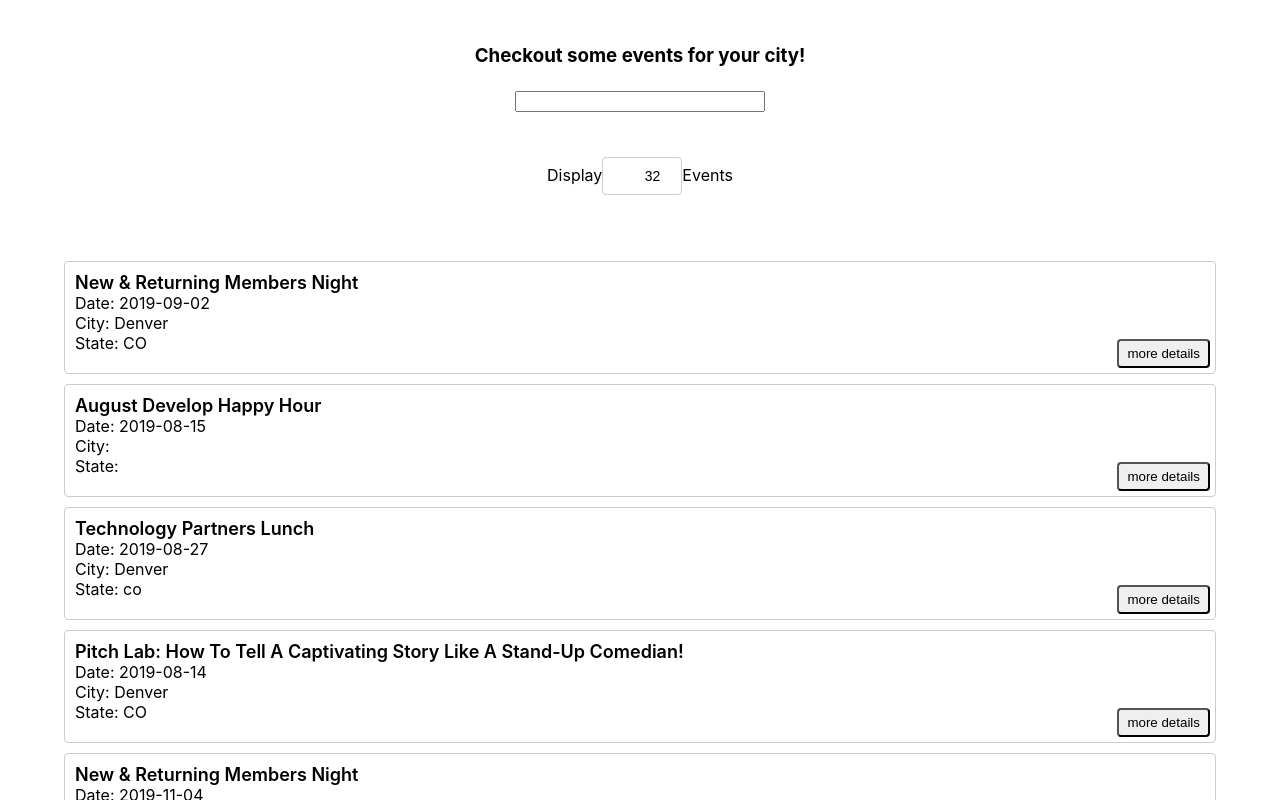
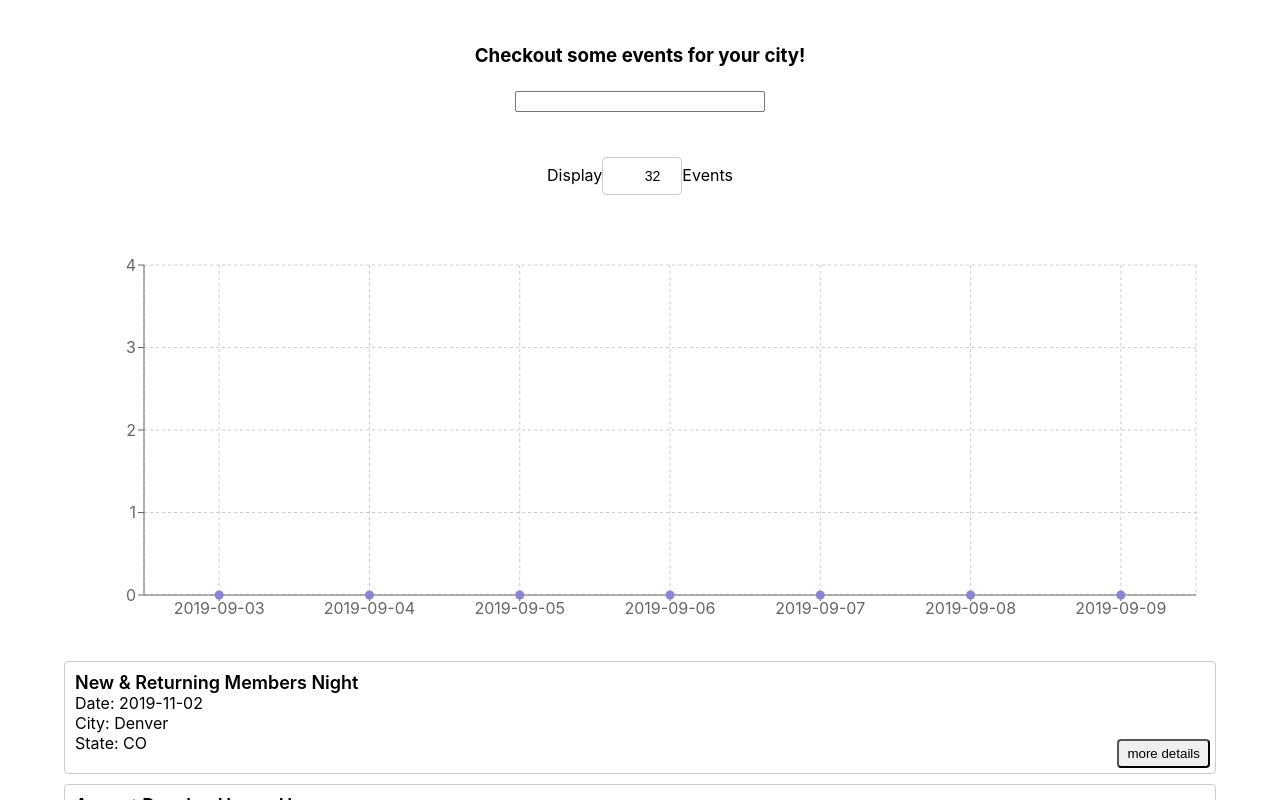
Before and after one commit to tdnicola/meetup, a React (Create React App) app: page / in a window 1280 px wide. Shown: the top 800 px of the page. Built offline with nearby package versions, Linux system fonts and the light colour scheme.

Commit message:
added charts to main page.

```diff
--- a/package.json
+++ b/package.json
@@ -6,9 +6,11 @@
   "dependencies": {
     "atatus-spa": "^4.0.3",
     "axios": "^0.19.0",
+    "moment": "^2.24.0",
     "react": "^16.9.0",
     "react-dom": "^16.9.0",
-    "react-scripts": "3.0.1"
+    "react-scripts": "3.0.1",
+    "recharts": "^1.8.1"
   },
   "scripts": {
     "start": "react-scripts start",
--- a/src/App.js
+++ b/src/App.js
@@ -1,10 +1,14 @@
 import React, { Component } from 'react';
+import moment from 'moment';
+import { ScatterChart, Scatter, XAxis, YAxis, CartesianGrid, Tooltip, ResponsiveContainer } from 'recharts';
+
+import { getEvents } from './components/api';
+import { WarningAlert, OfflineAlert } from './components/Alert';
+import CitySearch from './components/CitySearch';
+import EventList from './components/EventList';
+import NumberOfEvents from './components/NumberOfEvents';
+
 import './App.css';
-import EventList from './components/EventList';
-import CitySearch from './components/CitySearch';
-import NumberOfEvents from './components/NumberOfEvents';
-import { getEvents } from './components/api';
-import {WarningAlert, OfflineAlert} from './components/Alert';
 
 class App extends Component {
 
@@ -22,7 +26,6 @@ class App extends Component {
       this.updateEvents();
       this.noEvent();
       window.addEventListener('online', this.offLineAlert());
-
     }
 
     offLineAlert = () => {
@@ -37,6 +40,30 @@ class App extends Component {
       }
     }
 
+  //finding the event local_dates coming up plugged into getDate
+    countEventsOnADate = (date) => {
+      let count = 0;
+      for (let i = 0; i < this.state.events.length; i += 1) {
+        if (this.state.events[i].local_date === date) {
+          count += 1;
+        }
+      }
+      return count;
+    }
+
+
+    getData = () => {
+      const next7Days = [];
+      const currentDate = moment();
+      for (let i = 0; i < 7; i += 1){
+        currentDate.add(1, 'days');
+        const dateString = currentDate.format('YYYY-MM-DD');
+
+        const count = this.countEventsOnADate(dateString);
+        next7Days.push({ date: dateString, number: count });
+      }
+      return next7Days;
+    }
 
 
     updateEvents = (lat, lon, page) => {
@@ -74,6 +101,23 @@ class App extends Component {
         <h3>Checkout some events for your city!</h3>
         <CitySearch updateEvents={this.updateEvents} />
         <NumberOfEvents updateEvents={this.updateEvents} />
+        <ResponsiveContainer height={400}>
+            <ScatterChart
+              width={800}
+              height={400}
+              margin={{ top: 20, right: 20, bottom: 20, left: 20 }}
+            >
+                <CartesianGrid strokeDasharray="3 3" />
+
+                <XAxis dataKey="date" type='category' name="date" />
+                <YAxis dataKey="number" type='number' name="Number of Events" />
+
+                <Tooltip cursor={{ strokeDasharray: '3 3' }} />
+
+                <Scatter data={this.getData()} fill="#8884d8" />
+
+            </ScatterChart>
+        </ResponsiveContainer>
         {this.state.noEvent && <WarningAlert text={this.state.infoText} /> }
         <OfflineAlert text={this.state.offlineText} />
         <EventList events={this.state.events}/>
--- a/src/mockData/mockData.js
+++ b/src/mockData/mockData.js
@@ -18,7 +18,7 @@ const mockData = {
       date_in_series_pattern: false,
       status: 'upcoming',
       time: 1567468800000,
-      local_date: '2019-09-02',
+      local_date: '2019-11-02',
       local_time: '18:00',
       updated: 1560897088000,
       utc_offset: -21600000,
@@ -67,25 +67,25 @@ const mockData = {
       date_in_series_pattern: false,
       status: 'upcoming',
       time: 1565913600000,
-      local_date: '2019-08-15',
+      local_date: '2019-10-20',
       local_time: '18:00',
       updated: 1565378564000,
       utc_offset: -21600000,
       waitlist_count: 0,
       yes_rsvp_count: 100,
-      // venue: {
-      //   id: 26226878,
-      //   name: 'Big Trouble',
-      //   lat: 39.76924133300781,
-      //   lon: -104.977294921875,
-      //   repinned: false,
-      //   address_1: '3501 Wazee St Suite #100',
-      //   city: 'Denver',
-      //   country: 'us',
-      //   localized_country_name: 'USA',
-      //   zip: '80216',
-      //   state: 'CO'
-      // },
+      venue: {
+        id: 26226878,
+        name: 'Big Trouble',
+        lat: 39.76924133300781,
+        lon: -104.977294921875,
+        repinned: false,
+        address_1: '3501 Wazee St Suite #100',
+        city: 'Denver',
+        country: 'us',
+        localized_country_name: 'USA',
+        zip: '80216',
+        state: 'CO'
+      },
       group: {
         created: 1439225694000,
         name: 'Develop Happy Hour',
@@ -116,7 +116,7 @@ const mockData = {
       date_in_series_pattern: false,
       status: 'upcoming',
       time: 1566928800000,
-      local_date: '2019-08-27',
+      local_date: '2019-10-27',
       local_time: '12:00',
       rsvp_close_offset: 'PT1M',
       updated: 1560289420000,
@@ -165,7 +165,7 @@ const mockData = {
       date_in_series_pattern: false,
       status: 'upcoming',
       time: 1565829000000,
-      local_date: '2019-08-14',
+      local_date: '2019-11-14',
       local_time: '18:30',
       updated: 1563204813000,
       utc_offset: -21600000,
```
Also changed, not shown: 1 other file (tests, documents, lock files or other folders).
